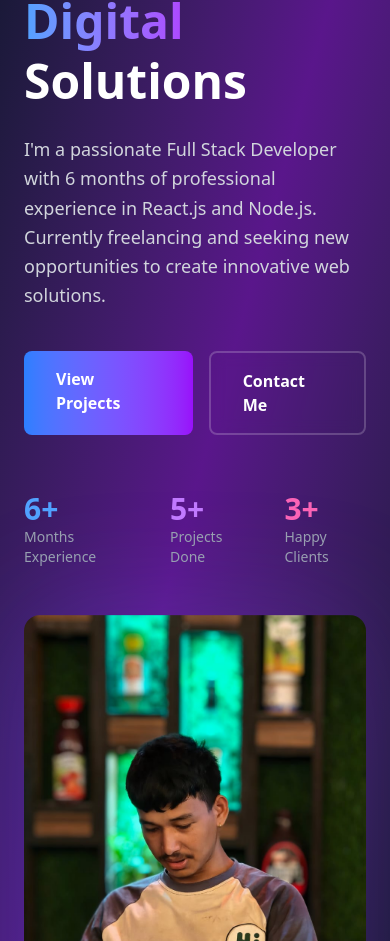
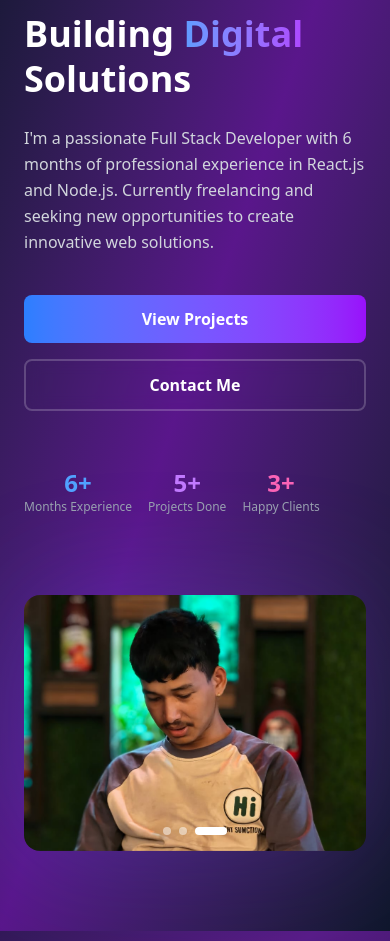
Before and after one commit to lokendrarawat123/Lokendra-Rawat-Portfilio-React.js, a React (Vite) app: page / in a window 390 px wide. Shown: the part 1059-2000 px from the top of the page. Built offline with nearby package versions, Linux system fonts and the light colour scheme.

Commit message:
Update Hero component styles for improved layout and responsiveness

```diff
--- a/src/components/Hero.jsx
+++ b/src/components/Hero.jsx
@@ -7,7 +7,7 @@ const Hero = () => {
   const images = [loku1, loku2, loku3];
 
   return (
-    <section className="min-h-screen flex items-center bg-linear-to-br from-slate-900 via-purple-900 to-slate-900">
+    <section className="min-h-screen flex items-center pt-20 bg-linear-to-br from-slate-900 via-purple-900 to-slate-900">
       <div className="container mx-auto px-6 py-20">
         <div className="grid lg:grid-cols-2 gap-12 items-center">
           {/* Left Content */}
@@ -18,7 +18,7 @@ const Hero = () => {
               </span>
             </div>
 
-            <h1 className="text-5xl lg:text-7xl font-bold leading-tight">
+            <h1 className="text-4xl md:text-5xl lg:text-7xl font-bold leading-tight">
               Building
               <span className="bg-linear-to-r from-blue-400 to-purple-500 bg-clip-text text-transparent">
                 {" "}
@@ -27,48 +27,48 @@ const Hero = () => {
               Solutions
             </h1>
 
-            <p className="text-gray-300 text-lg leading-relaxed">
+            <p className="text-gray-300 text-base md:text-lg leading-relaxed">
               I'm a passionate Full Stack Developer with 6 months of
               professional experience in React.js and Node.js. Currently
               freelancing and seeking new opportunities to create innovative web
               solutions.
             </p>
 
-            <div className="flex gap-4 pt-4">
+            <div className="flex flex-col sm:flex-row gap-4 pt-4">
               <a
                 href="#projects"
-                className="px-8 py-4 bg-linear-to-r from-blue-500 to-purple-600 rounded-lg font-semibold hover:shadow-lg hover:shadow-purple-500/50 transition-all transform hover:-translate-y-1"
+                className="px-6 md:px-8 py-3 md:py-4 bg-linear-to-r from-blue-500 to-purple-600 rounded-lg font-semibold hover:shadow-lg hover:shadow-purple-500/50 transition-all transform hover:-translate-y-1 text-center"
               >
                 View Projects
               </a>
               <a
                 href="#contact"
-                className="px-8 py-4 border-2 border-white/20 rounded-lg font-semibold hover:bg-white/10 backdrop-blur-sm transition-all"
+                className="px-6 md:px-8 py-3 md:py-4 border-2 border-white/20 rounded-lg font-semibold hover:bg-white/10 backdrop-blur-sm transition-all text-center"
               >
                 Contact Me
               </a>
             </div>
 
-            <div className="flex gap-8 pt-8">
-              <div>
-                <h3 className="text-3xl font-bold text-blue-400">6+</h3>
-                <p className="text-gray-400 text-sm">Months Experience</p>
+            <div className="flex gap-4 md:gap-8 pt-8">
+              <div className="text-center">
+                <h3 className="text-2xl md:text-3xl font-bold text-blue-400">6+</h3>
+                <p className="text-gray-400 text-xs md:text-sm">Months Experience</p>
               </div>
-              <div>
-                <h3 className="text-3xl font-bold text-purple-400">5+</h3>
-                <p className="text-gray-400 text-sm">Projects Done</p>
+              <div className="text-center">
+                <h3 className="text-2xl md:text-3xl font-bold text-purple-400">5+</h3>
+                <p className="text-gray-400 text-xs md:text-sm">Projects Done</p>
               </div>
-              <div>
-                <h3 className="text-3xl font-bold text-pink-400">3+</h3>
-                <p className="text-gray-400 text-sm">Happy Clients</p>
+              <div className="text-center">
+                <h3 className="text-2xl md:text-3xl font-bold text-pink-400">3+</h3>
+                <p className="text-gray-400 text-xs md:text-sm">Happy Clients</p>
               </div>
             </div>
           </div>
 
           {/* Right Slider */}
-          <div className="relative h-125 lg:h-150">
+          <div className="relative h-64 md:h-96 lg:h-125 mt-8 lg:mt-0">
             <div className="absolute inset-0 bg-linear-to-r from-blue-500 to-purple-500 rounded-2xl blur-3xl opacity-20"></div>
-            <div className="relative h-120">
+            <div className="relative h-full">
               <ImageSlider images={images} />
             </div>
           </div>
```
